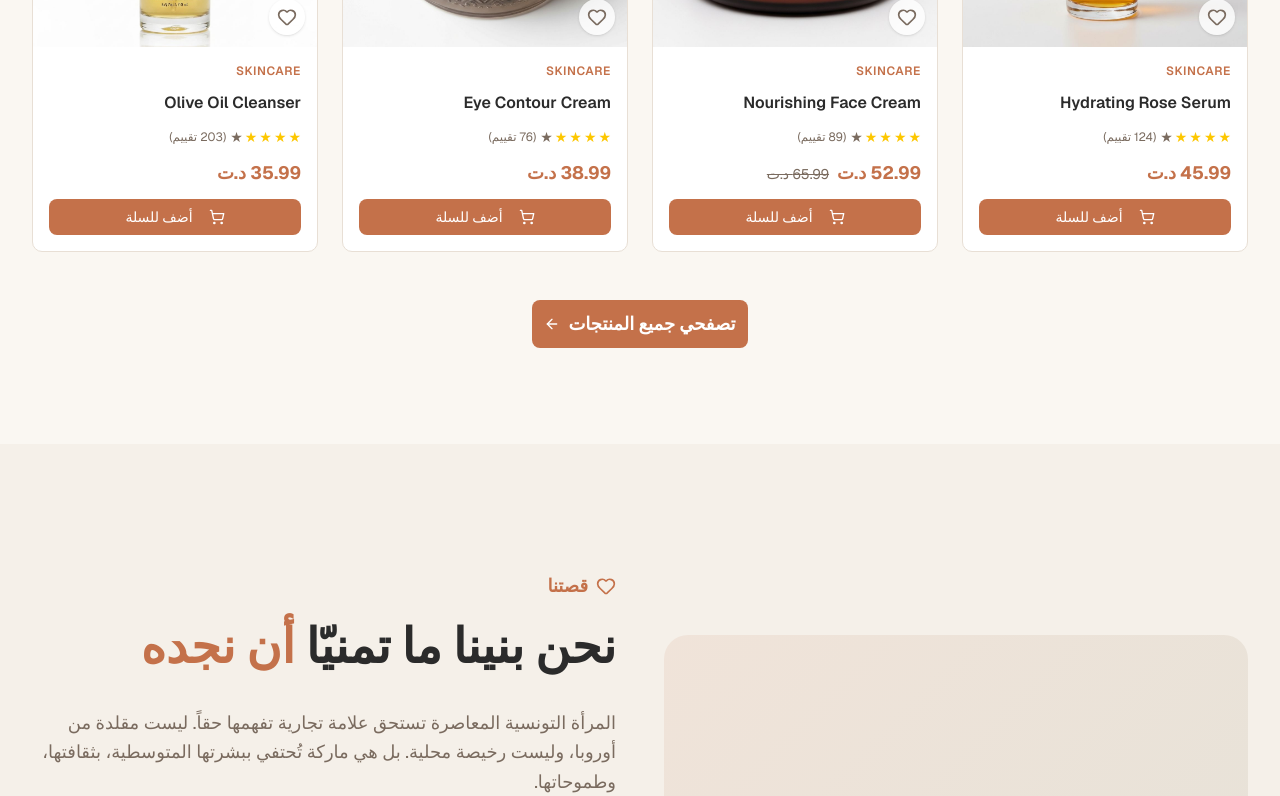
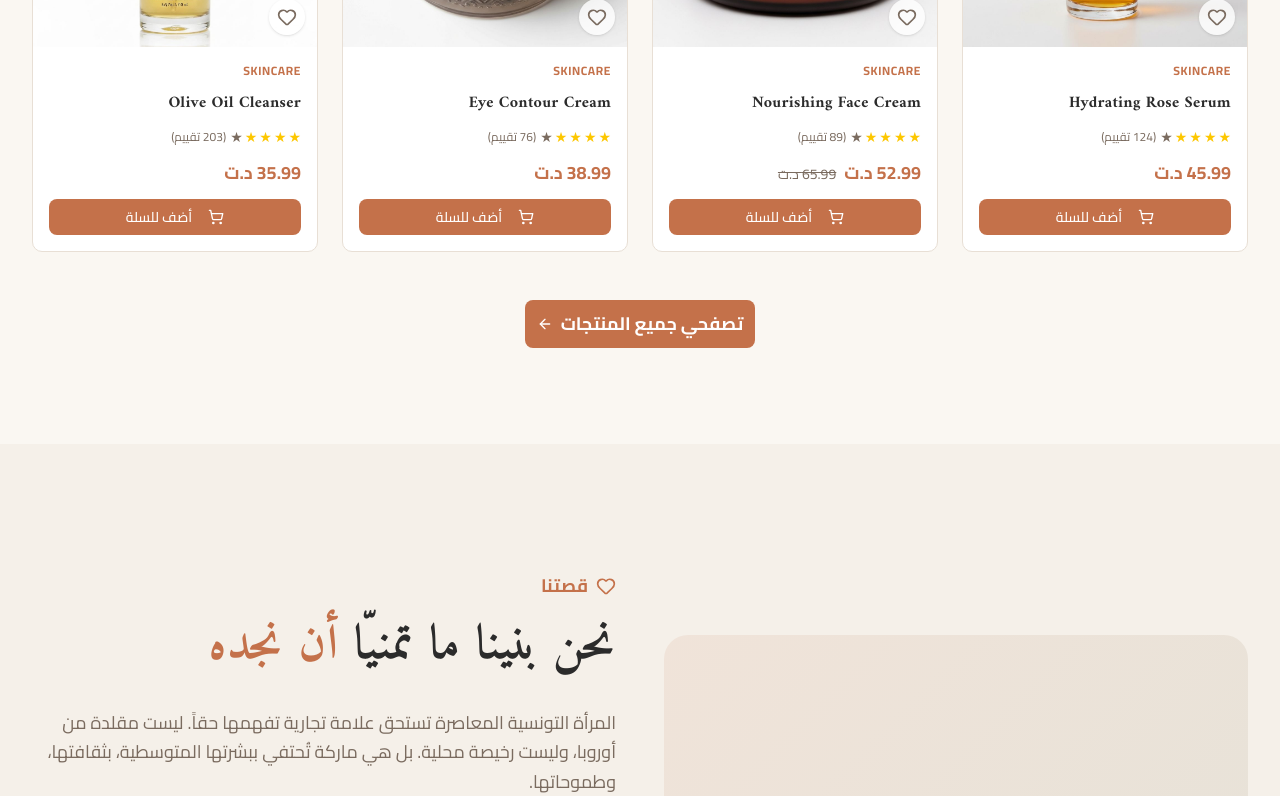
Before and after one commit to sofiyankh/v0-nour-d2-c-strategy, a Next.js app: page / in a window 1280 px wide. Shown: the part 1560-2356 px from the top of the page. Built offline with nearby package versions, Linux system fonts and the light colour scheme.

Commit message:
fix: apply correct fonts using CSS variables\n\nConfigure CSS for Cairo and Amiri fonts with proper fallbacks.

```diff
--- a/app/globals.css
+++ b/app/globals.css
@@ -4,15 +4,32 @@
 
 @custom-variant dark (&:is(.dark *));
 
+@theme {
+  --font-sans: 'Cairo', system-ui, sans-serif;
+  --font-serif: 'Amiri', Georgia, serif;
+}
+
 @layer base {
-  :root {
-    --font-cairo: var(--cairo);
-    --font-amiri: var(--amiri);
+  /* Apply Cairo font to body text */
+  body {
+    font-family: var(--font-cairo);
   }
 
-  @theme {
-    --font-sans: var(--font-cairo), system-ui, sans-serif;
-    --font-serif: var(--font-amiri), Georgia, serif;
+  /* Apply Amiri (Quranic style) to headings */
+  h1, h2, h3 {
+    font-family: var(--font-amiri);
+    font-weight: 700;
+    letter-spacing: 0.02em;
+  }
+
+  h4, h5, h6 {
+    font-family: var(--font-cairo);
+    font-weight: 700;
+  }
+
+  /* Default sans-serif usage */
+  * {
+    --font-sans: var(--font-cairo);
   }
 }
 
@@ -22,6 +39,10 @@
   --nour-cream: #FAF7F2;
   --nour-olive: #4A5E3A;
   --nour-dark: #2B2B2B;
+
+  /* Font Families */
+  --font-cairo: 'Cairo', sans-serif;
+  --font-amiri: 'Amiri', serif;
 
   --background: #FAF7F2;
   --foreground: #2B2B2B;
--- a/app/layout.tsx
+++ b/app/layout.tsx
@@ -39,8 +39,11 @@ export default function RootLayout({
   children: React.ReactNode
 }>) {
   return (
-    <html lang="ar" dir="rtl" className={`${cairo.variable} ${amiri.variable}`}>
-      <body className="font-cairo antialiased">
+    <html lang="ar" dir="rtl" style={{
+      '--cairo': cairo.style.fontFamily,
+      '--amiri': amiri.style.fontFamily,
+    } as React.CSSProperties}>
+      <body className="antialiased">
         <Providers>
           {children}
           <Analytics />
```
